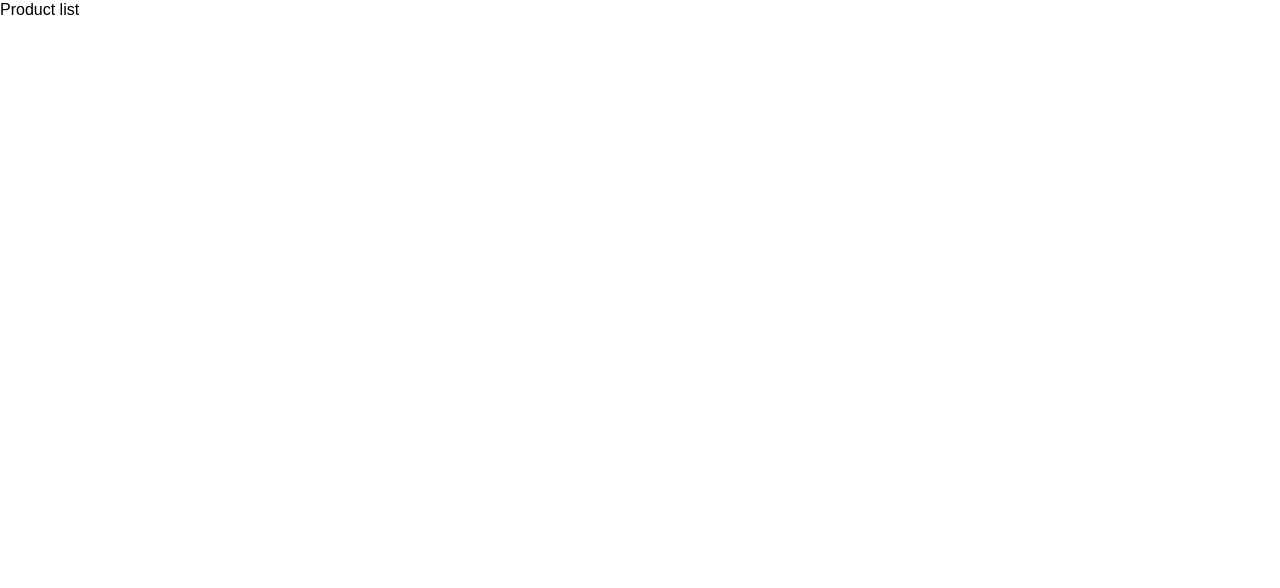
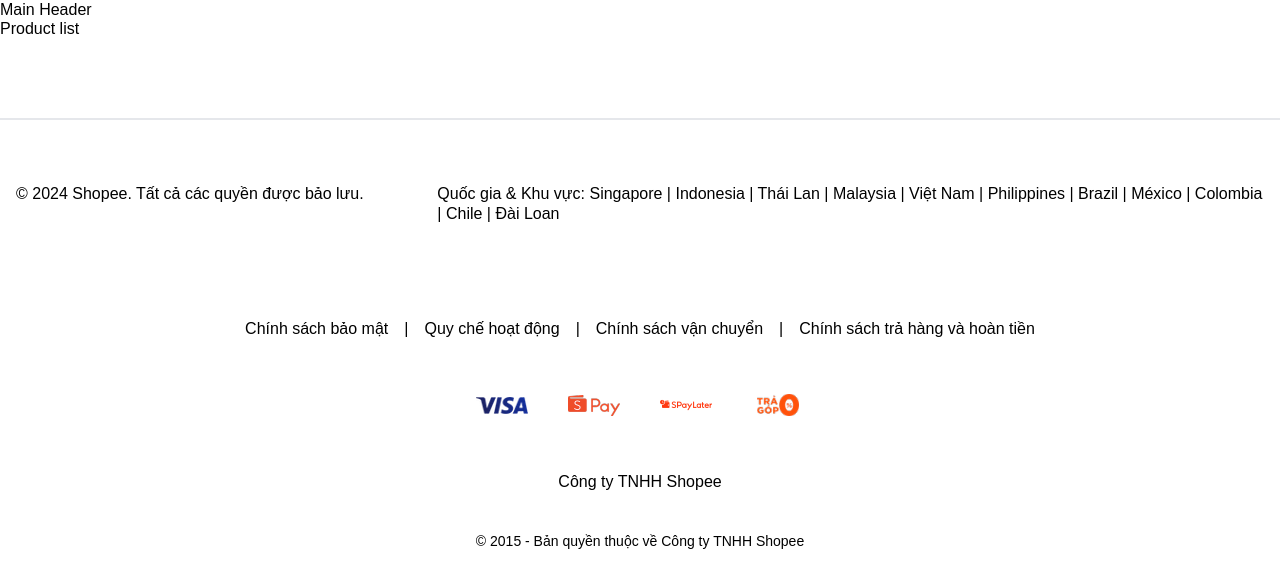
Before and after one commit to CNTT-UTH/Shopee-Clone-FE, a React (Vite) app: page / in a window 1280 px wide. Shown: the top 588 px of the page. Built offline with nearby package versions, Linux system fonts and the light colour scheme.

Commit message:
setup basic mainlayout integrating into home/product page

```diff
--- /dev/null
+++ b/src/Components/Header/Header.tsx
@@ -0,0 +1,8 @@
+
+export default function Header() {
+  return (
+    <div>
+      Main Header
+    </div>
+  )
+}
--- /dev/null
+++ b/src/Components/Header/index.ts
@@ -0,0 +1,3 @@
+import Header from "./Header"
+
+export default Header
--- a/src/app/App.tsx
+++ b/src/app/App.tsx
@@ -4,11 +4,16 @@
 import Register from '../pages/Register'
 import ProductList from '../pages/ProductList'
 import AuthLayout from '../layouts/AuthLayout'
+import MainLayout from '../layouts/AuthLayout/MainLayout'
 
 const router = createBrowserRouter([
   {
     path: '/',
-    element: <ProductList />
+    element: (
+      <MainLayout>
+        <ProductList />
+      </MainLayout>
+    )
   },
   {
     path: '/login',
--- /dev/null
+++ b/src/layouts/AuthLayout/MainLayout/MainLayout.tsx
@@ -0,0 +1,16 @@
+import Header from "../../../Components/Header"
+import Footer from "../../../Components/Footer"
+
+interface Props {
+    children?: React.ReactNode
+}
+
+export default function AuthLayout({children} : Props) {
+  return (
+    <div className="">
+      <Header />
+      {children}
+      <Footer />
+    </div>
+  )
+}
--- /dev/null
+++ b/src/layouts/AuthLayout/MainLayout/index.ts
@@ -0,0 +1,3 @@
+import MainLayout from "./MainLayout";
+
+export default MainLayout
```
